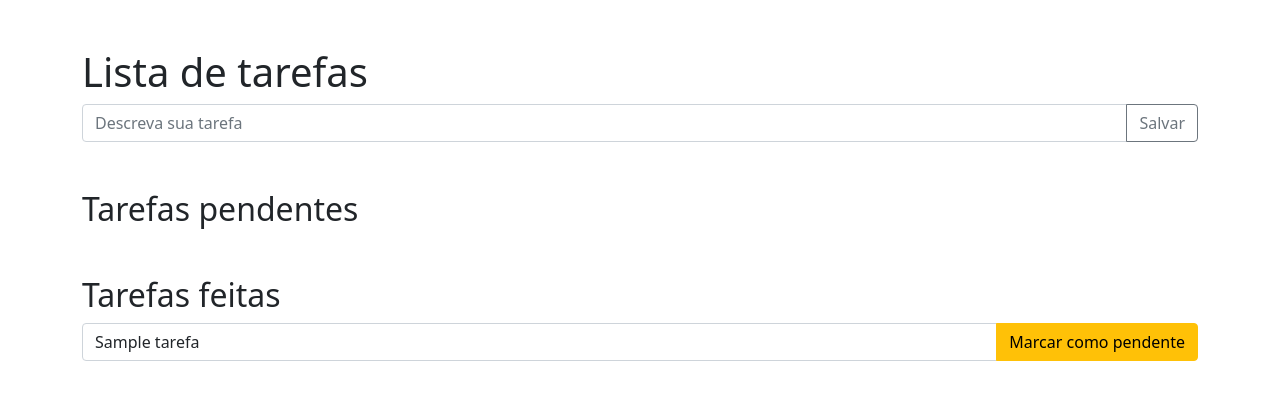
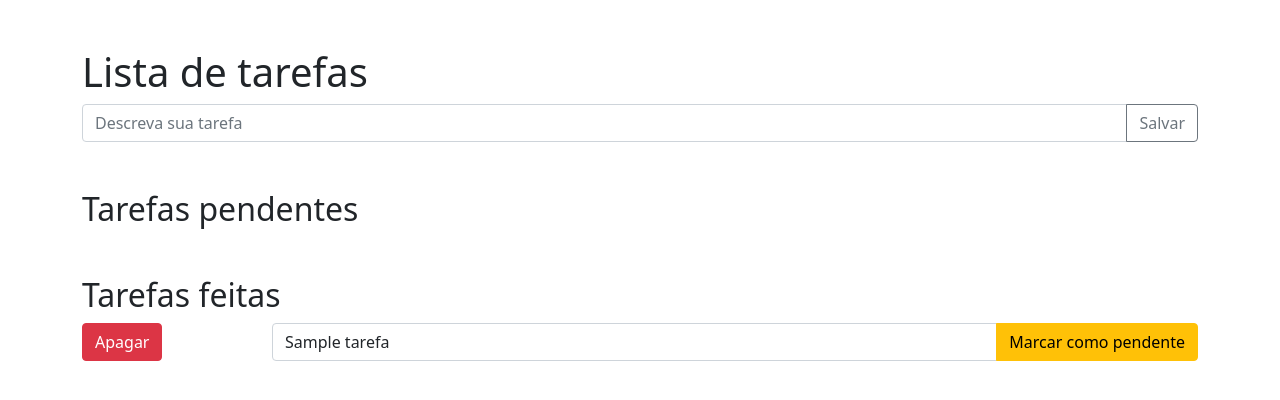
Before and after one commit to Rudie23/Django-pro, a Django app: page /tarefas/ in a window 1280 px wide. Shown: the top 400 px of the page. Run offline with Django 4.2, Linux system fonts and the light colour scheme; tables that the repository leaves empty hold one stand-in row (values such as "Sample post").

Commit message:
Terminado

```diff
--- a/diegodev/tarefas/templates/tarefas/home.html
+++ b/diegodev/tarefas/templates/tarefas/home.html
@@ -39,7 +39,16 @@
             <h2 class="mt-5">Tarefas feitas</h2>
 
             {% for tarefa in tarefas_feitas %}
-
+                <div class="row">
+                    <div class="col-2">
+                        <form action="{% url 'tarefas:apagar' tarefa_id=tarefa.id %}" method="post">
+                        {% csrf_token %}
+                        <div class="input-group mb-3">
+                            <button type="submit" class="btn btn-danger">Apagar</button>
+                        </div>
+                        </form>
+                </div>
+                <div class="col-10">
                     <form action="{% url 'tarefas:detalhe' tarefa_id=tarefa.id %}" method="post">
                     {% csrf_token %}
                     <div class="input-group mb-3">
@@ -48,6 +57,11 @@
                         <button type="submit" class="btn btn-warning">Marcar como pendente</button>
                     </div>
                     </form>
+                </div>
+
+                </div>
+
+
 
             {% endfor %}
 
--- a/diegodev/tarefas/urls.py
+++ b/diegodev/tarefas/urls.py
@@ -1,10 +1,11 @@
 from django.urls import path
 
-from diegodev.tarefas.views import detalhe, home
+from diegodev.tarefas.views import detalhe, home, apagar
 
 app_name = 'tarefas'
 
 urlpatterns = [
     path('', home, name='home'),
     path('<int:tarefa_id>', detalhe, name='detalhe'),
+    path('apagar/<int:tarefa_id>', apagar, name='apagar'),
 ]
--- a/diegodev/tarefas/views.py
+++ b/diegodev/tarefas/views.py
@@ -34,8 +34,15 @@ def home(request):
 
 
 def detalhe(request, tarefa_id):
-    tarefa = Tarefa.objects.get(id=tarefa_id)
-    form = TarefaForm(request.POST, instance=tarefa)
-    if form.is_valid():
-        form.save()
+    if request.method == 'POST':
+        tarefa = Tarefa.objects.get(id=tarefa_id)
+        form = TarefaForm(request.POST, instance=tarefa)
+        if form.is_valid():
+            form.save()
     return HttpResponseRedirect(reverse('tarefas:home'))
+
+
+def apagar(request, tarefa_id):
+    if request.method == 'POST':
+        Tarefa.objects.filter(id=tarefa_id).delete()
+    return HttpResponseRedirect(reverse('tarefas:home'))
```
Also changed, not shown: diegodev/tarefas/tests/test_apagar_tarefa.py (added, +21 -0 lines). Lines whose indentation alone changed are shown as unchanged.
